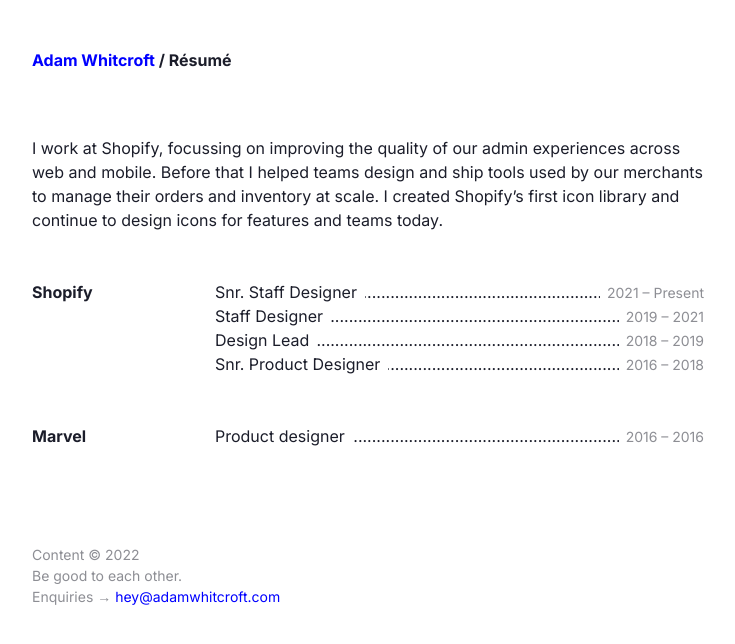
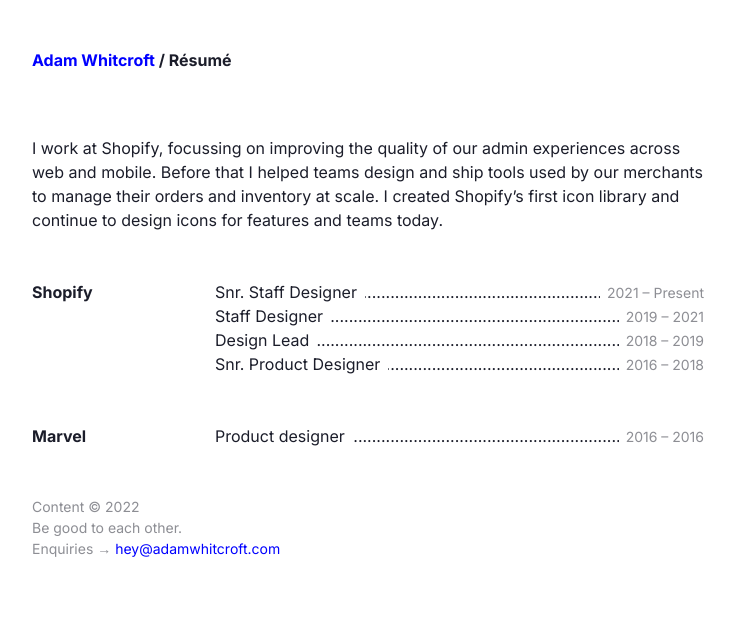
Before and after one commit to AdamWhitcroft/adamwhitcroft.github.io, a Jekyll site: the page built from resume.md, in a window 1280 px wide. Shown: the top 644 px of the page, without its empty margins (272-1007 px from the left). Built offline with Jekyll 4.4.1, drawn with Linux system fonts in a browser that asks for light colours.

Commit message:
fixed resume margin bottom

```diff
--- a/_includes/resume.html
+++ b/_includes/resume.html
@@ -1,6 +1,6 @@
 <section class="resume">
     {% for job in site.data.resume %}
-    <div class="job">
+    <div class="job {% if forloop.last %}last{% endif %}">
         <div>
             <h3>{{ job.company }}</h3>
         </div>
--- a/_sass/_resume.scss
+++ b/_sass/_resume.scss
@@ -9,6 +9,10 @@
 
         @media screen and (max-width: $breakpoint-small) {
             display: block;
+          }
+
+          &.last {
+              margin-bottom: 0;
           }
 
     }
```
